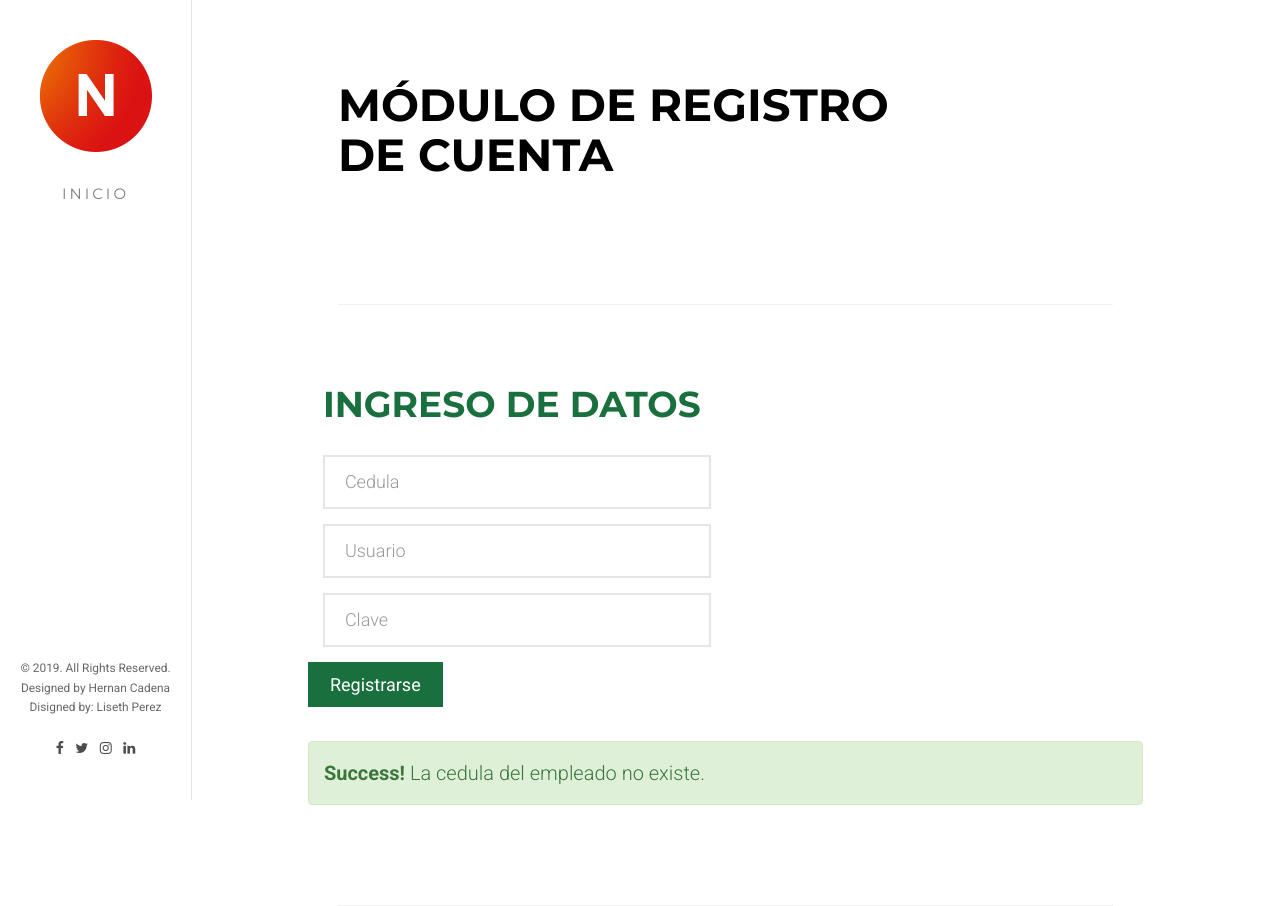
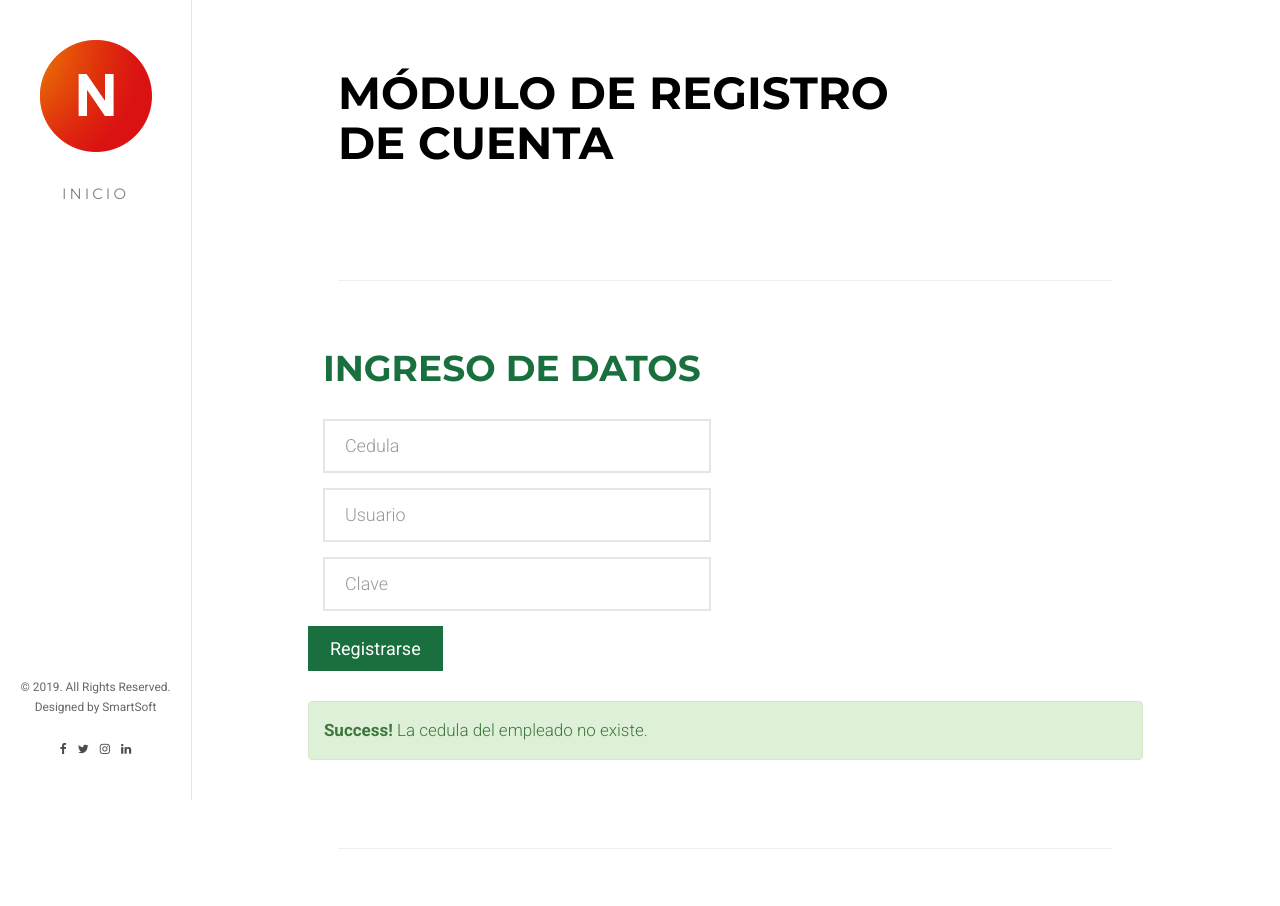
Before and after one commit to AriasPaez/TrabajoCampo, a Django app: page /produlect/registeruser in a window 1280 px wide. After the commit the page ends 849 px from the top, so only its background shows below. Run offline with Django 3.2, Linux system fonts and the light colour scheme; some libraries are stand-ins or nearby versions; some web fonts are replaced.

Commit message:
Updtate data about developers

```diff
--- a/PRODULEC/produlect/templates/register.html
+++ b/PRODULEC/produlect/templates/register.html
@@ -13,8 +13,7 @@
 			</ul>
 		</nav>
 		<div class="fh5co-footer">
-			<p><small>&copy; 2019. All Rights Reserved.</span> <span>Designed by Hernan Cadena</span> <span>Disigned by:
-						Liseth Perez</span></small></p>
+			<p><small>&copy; 2019. All Rights Reserved.</span> <span>Designed by SmartSoft</span>
 			<ul>
 				<li><a href="#"><i class="icon-facebook"></i></a></li>
 				<li><a href="#"><i class="icon-twitter"></i></a></li>
```
